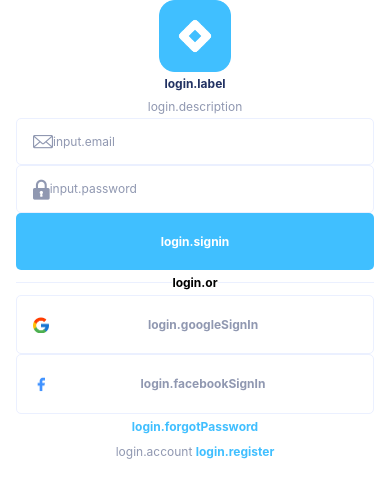
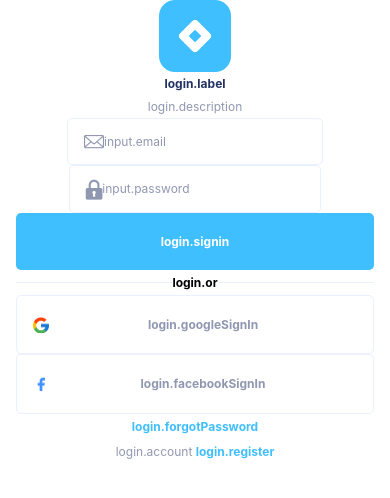
Before and after one commit to nguyenbasang1912/Shop, a React Native app: screen / in a window 390 px wide. Shown: the top 498 px of the page. Built offline with nearby package versions, Linux system fonts and the light colour scheme; what @react-native-google-signin/google-signin would draw is missing.

Commit message:
refactor: input component

```diff
--- a/src/components/Input.js
+++ b/src/components/Input.js
@@ -14,6 +14,7 @@ const Input = ({
   iconSize = 20,
   isPassword = false,
   type,
+  style
 }) => {
   const [isFocused, setIsFocused] = useState(false);
 
@@ -47,6 +48,7 @@ const Input = ({
           styles.inputWrapper,
           isFocused && styles.focus,
           err && styles.err,
+          style
         ]}>
         {leftIcon && renderLeft()}
         <TextInput
@@ -90,7 +92,6 @@ const styles = StyleSheet.create({
     flexDirection: 'row',
     alignItems: 'center',
     height: 'auto',
-    width: '100%',
     borderRadius: 5,
     borderWidth: 1,
     paddingVertical: 12,
--- a/src/components/Wrapper.js
+++ b/src/components/Wrapper.js
@@ -16,10 +16,10 @@ const Wrapper = ({
 }) => {
   const {top} = useSafeAreaInsets();
   return (
-    <SafeAreaView
+    <View
       style={[
         containerAttr.flex,
-        statusbar && {marginTop: top},
+        statusbar && {paddingTop: top},
         {
           paddingVertical: pv || 0,
           paddingHorizontal: ph || 0,
@@ -31,7 +31,7 @@ const Wrapper = ({
         style,
       ]}>
       {children}
-    </SafeAreaView>
+    </View>
   );
 };
 
--- a/src/screens/auth/Login.js
+++ b/src/screens/auth/Login.js
@@ -37,7 +37,7 @@ const Login = ({navigation}) => {
 
   return (
     <ScrollView style={containerAttr.container}>
-      <Wrapper ph={16} align={'center'}>
+      <Wrapper ph={16} align={'center'} statusbar>
         <Spacer h={70} />
         <Image
           source={require('../../assets/common/icon.png')}
@@ -49,6 +49,7 @@ const Login = ({navigation}) => {
         <CText>{t('login.description')}</CText>
         <Spacer h={28} />
         <Input
+          style={{marginHorizontal: 16}}
           err={error('email')}
           value={values.email}
           onChange={text => onChangeValue('email', text)}
@@ -56,6 +57,7 @@ const Login = ({navigation}) => {
         />
         <Spacer h={8} />
         <Input
+          style={{marginHorizontal: 16}}
           isPassword
           err={error('pass')}
           value={values.pass}
--- a/src/screens/auth/Register.js
+++ b/src/screens/auth/Register.js
@@ -54,6 +54,7 @@ const Register = ({navigation}) => {
         <CText>{t('register.description')}</CText>
         <Spacer h={28} />
         <Input
+          style={{marginHorizontal: 16}}
           value={values.name}
           onChange={text => onChangeValue('name', text)}
           err={error('name')}
@@ -62,6 +63,7 @@ const Register = ({navigation}) => {
         />
         <Spacer h={8} />
         <Input
+          style={{marginHorizontal: 16}}
           value={values.email}
           onChange={text => onChangeValue('email', text)}
           err={error('email')}
@@ -69,6 +71,7 @@ const Register = ({navigation}) => {
         />
         <Spacer h={8} />
         <Input
+          style={{marginHorizontal: 16}}
           isPassword
           value={values.pass}
           onChange={text => onChangeValue('pass', text)}
@@ -78,6 +81,7 @@ const Register = ({navigation}) => {
         />
         <Spacer h={8} />
         <Input
+          style={{marginHorizontal: 16}}
           isPassword
           value={values.repass}
           onChange={text => onChangeValue('repass', text)}
```
Also changed, not shown: App.js (+4 -5 lines).
